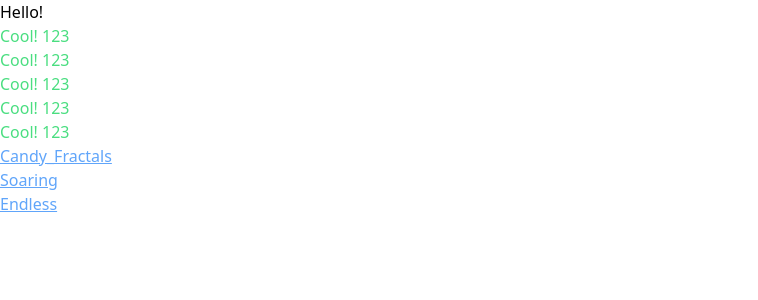
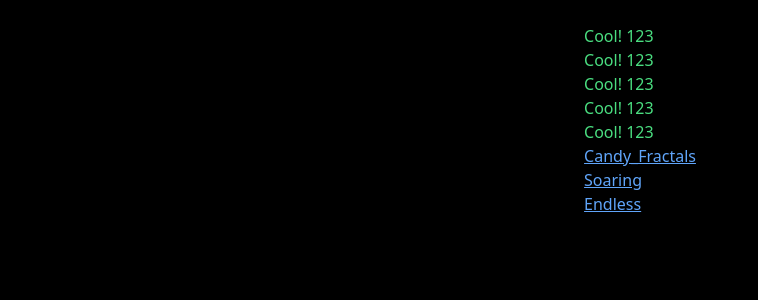
Before and after one commit to NitroGuy10/nitroguy10.github.io, a Nuxt app: page / in a window 1280 px wide. Shown: the top 300 px of the page, without its empty margins (0-758 px from the left). Built offline with nearby package versions, Linux system fonts and the light colour scheme.

Commit message:
More setup and testing

```diff
--- /dev/null
+++ b/assets/styles/main.css
@@ -0,0 +1,5 @@
+
+.test
+{
+    background-color: black;
+}
--- a/nuxt.config.ts
+++ b/nuxt.config.ts
@@ -16,9 +16,12 @@ export default defineNuxtConfig({
             ]
         }
     },
+    css: [
+        "@/assets/styles/main.css"
+    ],
     nitro: {
         output: {
-            publicDir: "../docs"
+            publicDir: "@/docs"
         }
     }
 });
--- a/package.json
+++ b/package.json
@@ -6,7 +6,7 @@
     "generate": "npm run lint && nuxt generate",
     "preview": "nuxt preview",
     "postinstall": "nuxt prepare",
-    "lint": "eslint app.vue ./{components,pages}/**/*.{vue,js,cjs,mjs,ts,cts,mts}"
+    "lint": "eslint app.vue \"./{components,pages}/**/*.{vue,js,cjs,mjs,ts,cts,mts}\""
   },
   "devDependencies": {
     "@nuxtjs/tailwindcss": "^6.2.0",
--- a/pages/index.vue
+++ b/pages/index.vue
@@ -5,8 +5,9 @@
 </script>
 
 <template>
-    <div>
-      <h1>Hello!</h1>
+  <div id="page" class="min-h-screen test">
+    <div id="content" class="mx-auto w-fit">
+      <h1>NitroGuy</h1>
       <Cool />
       <Cool />
       <Cool />
@@ -18,4 +19,5 @@
       </ul>
 
     </div>
+  </div>
 </template>
```
Also changed, not shown: 11 other files (tests, documents, lock files or other folders).
